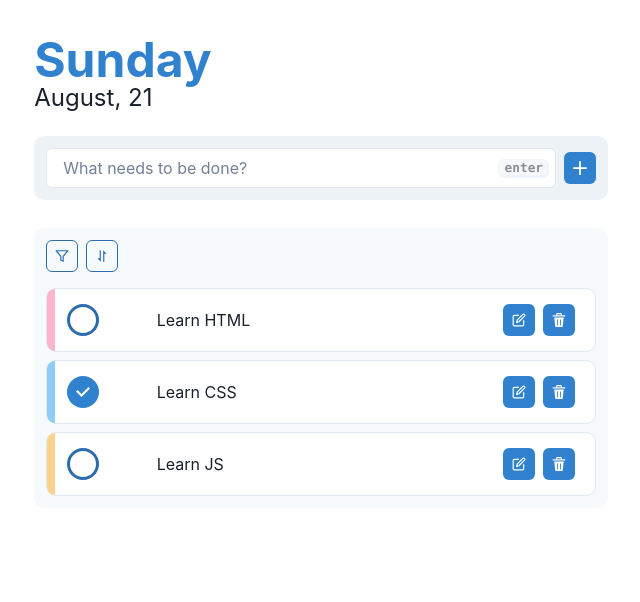
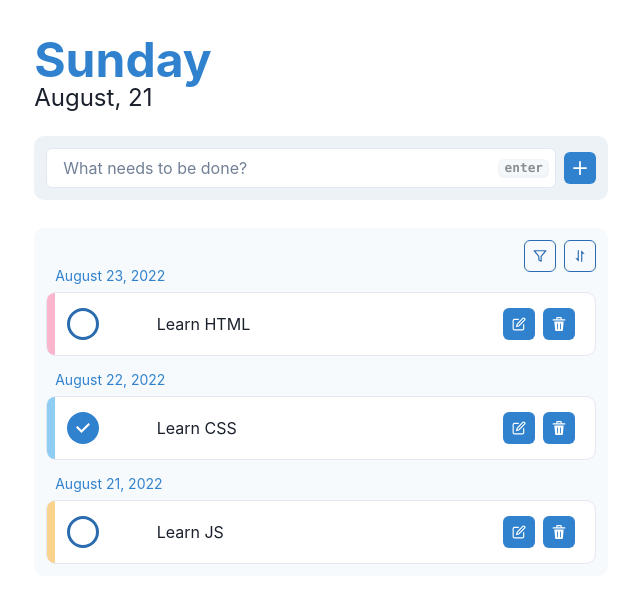
Before and after one commit to intknwn/re-do, a React (Create React App) app: page / in a window 1280 px wide. Shown: the top 602 px of the page, without its empty margins (319-959 px from the left). Built offline with nearby package versions, Linux system fonts and the light colour scheme.

Commit message:
Implements sorting by date

```diff
--- a/src/components/filters/filters.jsx
+++ b/src/components/filters/filters.jsx
@@ -26,10 +26,7 @@ import {
   colorChanged,
 } from '../../features/filters/filtersSlice';
 
-import {
-  statusSortingChanged,
-  StatusSorting,
-} from '../../features/sorting/sortingSlice';
+import { sortTypeChanged, SortType } from '../../features/sorting/sortingSlice';
 
 const Filters = () => {
   const dispatch = useDispatch();
@@ -40,14 +37,12 @@ const Filters = () => {
     </MenuItemOption>
   ));
 
-  const sortingOptions = Object.values(StatusSorting).map(statusSorting => {
+  const sortingOptions = Object.values(SortType).map(statusSorting => {
     const capitalized = capitalize(statusSorting);
 
     return (
       <MenuItemOption key={statusSorting} value={statusSorting}>
-        {statusSorting !== StatusSorting.ORIGINAL
-          ? `${capitalized} First`
-          : capitalized}
+        {capitalized}
       </MenuItemOption>
     );
   });
@@ -55,10 +50,10 @@ const Filters = () => {
   const statusChangeHadler = status => dispatch(statusChanged(status));
   const colorChangeHandler = colors => dispatch(colorChanged(colors));
   const statusSortingChangeHandler = status =>
-    dispatch(statusSortingChanged(status));
+    dispatch(sortTypeChanged(status));
 
   return (
-    <Stack direction="row" justifyContent="start" mb="2">
+    <Stack direction="row" justifyContent="end" mb="2">
       <Menu closeOnSelect={false}>
         <MenuButton
           as={IconButton}
@@ -100,18 +95,13 @@ const Filters = () => {
         />
         <MenuList zIndex="10">
           <MenuOptionGroup
-            title="Order"
+            title="Order By"
             type="radio"
             onChange={statusSortingChangeHandler}
-            defaultValue={StatusSorting.NONE}
           >
             {sortingOptions}
           </MenuOptionGroup>
           <MenuDivider />
-          <MenuOptionGroup title="Date" type="radio">
-            <MenuItemOption value="newer">Newer</MenuItemOption>
-            <MenuItemOption value="older">Older</MenuItemOption>
-          </MenuOptionGroup>
         </MenuList>
       </Menu>
     </Stack>
--- a/src/components/todo-item/todo-item.jsx
+++ b/src/components/todo-item/todo-item.jsx
@@ -9,6 +9,7 @@ import {
   ListItem,
   Button,
   Box,
+  Text,
 } from '@chakra-ui/react';
 
 import { CheckIcon } from '@chakra-ui/icons';
@@ -19,6 +20,7 @@ import {
 } from '../../features/todos/todosSlice';
 
 import EditableControls from '../editable-controls/editable-controls';
+import { theme } from '../../theme';
 
 const TodoItem = ({ todo }) => {
   const dispatch = useDispatch();
@@ -59,6 +61,19 @@ const TodoItem = ({ todo }) => {
       borderColor="gray.200"
       borderRadius="10"
     >
+      <Text
+        fontSize="sm"
+        pos="absolute"
+        left="2"
+        top="-7"
+        color={theme.colors.blue[500]}
+      >
+        {new Date(todo.created).toLocaleDateString('en-US', {
+          year: 'numeric',
+          month: 'long',
+          day: 'numeric',
+        })}
+      </Text>
       <Box
         pos="absolute"
         top="0"
--- a/src/components/todos-list/todos-list.jsx
+++ b/src/components/todos-list/todos-list.jsx
@@ -6,21 +6,21 @@ import { Stack, List } from '@chakra-ui/react';
 import TodoItem from '../../components/todo-item/todo-item';
 import Filters from '../../components/filters/filters';
 
-import { getSortedByStatusTodos } from '../../features/todos/todosSlice';
+import { selectSortedTodos } from '../../features/todos/todosSlice';
 
 const TodosList = () => {
-  const todos = useSelector(getSortedByStatusTodos);
+  const todos = useSelector(selectSortedTodos);
 
   return (
     <Stack
       direction="column"
       bg="gray.50"
       borderRadius="10"
-      spacing="2"
+      spacing="3"
       padding="3"
     >
       <Filters />
-      <List spacing="2">
+      <List spacing="10">
         {todos.map(todo => (
           <TodoItem key={todo.id} todo={todo} />
         ))}
--- a/src/features/sorting/sortingSlice.js
+++ b/src/features/sorting/sortingSlice.js
@@ -1,28 +1,28 @@
 import { createSlice } from '@reduxjs/toolkit';
 
-export const StatusSorting = {
-  ORIGINAL: `original`,
+export const SortType = {
   COMPLETED: `completed`,
   ACTIVE: `active`,
+  NEWER: `newer`,
+  OLDER: `older`,
 };
 
 const initialState = {
-  status: StatusSorting.ORIGINAL,
-  date: null,
+  sortType: null,
 };
 
 const sortingSlice = createSlice({
   name: 'sorting',
   initialState,
   reducers: {
-    statusSortingChanged(state, action) {
-      return { ...state, status: action.payload };
+    sortTypeChanged(state, action) {
+      return { ...state, sortType: action.payload };
     },
   },
 });
 
-export const selectStatusSortingType = state => state.sorting.status;
+export const selectSortType = state => state.sorting.sortType;
 
-export const { statusSortingChanged } = sortingSlice.actions;
+export const { sortTypeChanged } = sortingSlice.actions;
 
 export default sortingSlice.reducer;
--- a/src/features/todos/todosSlice.js
+++ b/src/features/todos/todosSlice.js
@@ -8,25 +8,52 @@ import {
   StatusFilters,
 } from '../filters/filtersSlice';
 
-import {
-  selectStatusSortingType,
-  StatusSorting,
-} from '../sorting/sortingSlice';
+import { selectSortType, SortType } from '../sorting/sortingSlice';
 
 const initialState = [
-  { id: 1, text: 'Learn HTML', color: Colors.PINK, isCompleted: false },
-  { id: 2, text: 'Learn CSS', color: Colors.BLUE, isCompleted: true },
-  { id: 3, text: 'Learn JS', color: Colors.ORANGE, isCompleted: false },
+  {
+    id: 1,
+    text: 'Learn HTML',
+    color: Colors.PINK,
+    isCompleted: false,
+    created: '2022-08-23T17:55:12.403Z',
+  },
+  {
+    id: 2,
+    text: 'Learn CSS',
+    color: Colors.BLUE,
+    isCompleted: true,
+    created: '2022-08-22T17:55:12.403Z',
+  },
+  {
+    id: 3,
+    text: 'Learn JS',
+    color: Colors.ORANGE,
+    isCompleted: false,
+    created: '2022-08-21T17:55:12.403Z',
+  },
 ];
 
 const todosSlice = createSlice({
   name: 'todos',
   initialState,
   reducers: {
-    todoAdded(state, action) {
+    todoAdded: {
+      reducer(state, action) {
+        const { text, created, isCompleted } = action.payload;
         const id = getMaxId(state) + 1;
 
-      return [...state, { id, text: action.payload, isCompleted: false }];
+        return [...state, { id, text, created, isCompleted }];
+      },
+      prepare(text) {
+        return {
+          payload: {
+            text,
+            created: new Date().toISOString(),
+            isCompleted: false,
+          },
+        };
+      },
     },
     todoDeleted(state, action) {
       const id = action.payload;
@@ -116,15 +143,15 @@ export const selectFilteredTodos = createSelector(
   }
 );
 
-export const getSortedByStatusTodos = createSelector(
+export const selectSortedTodos = createSelector(
   selectFilteredTodos,
-  selectStatusSortingType,
-  (todos, status) =>
-    status !== StatusSorting.ORIGINAL
-      ? [...todos].sort((leftTodo, rightTodo) => {
+  selectSortType,
+  (todos, sortType) => {
     const checkIfCompleted = todo => todo.isCompleted === true;
+    const getTodoTime = todo => new Date(todo.created).getTime();
 
-          if (status === StatusSorting.COMPLETED) {
+    const SortFn = {
+      [SortType.COMPLETED]: (leftTodo, rightTodo) => {
         if (!checkIfCompleted(leftTodo) && checkIfCompleted(rightTodo)) {
           return 1;
         }
@@ -132,9 +159,10 @@ export const getSortedByStatusTodos = createSelector(
         if (checkIfCompleted(leftTodo) && !checkIfCompleted(rightTodo)) {
           return -1;
         }
-          }
 
-          if (status === StatusSorting.ACTIVE) {
+        return 0;
+      },
+      [SortType.ACTIVE]: (leftTodo, rightTodo) => {
         if (checkIfCompleted(leftTodo) && !checkIfCompleted(rightTodo)) {
           return 1;
         }
@@ -142,11 +170,17 @@ export const getSortedByStatusTodos = createSelector(
         if (!checkIfCompleted(leftTodo) && checkIfCompleted(rightTodo)) {
           return -1;
         }
-          }
 
         return 0;
-        })
-      : todos
+      },
+      [SortType.NEWER]: (leftTodo, rightTodo) =>
+        getTodoTime(rightTodo) - getTodoTime(leftTodo),
+      [SortType.OLDER]: (leftTodo, rightTodo) =>
+        getTodoTime(leftTodo) - getTodoTime(rightTodo),
+    };
+
+    return [...todos].sort(SortFn[sortType]);
+  }
 );
 
 export const {
```
Lines whose indentation alone changed are shown as unchanged.
